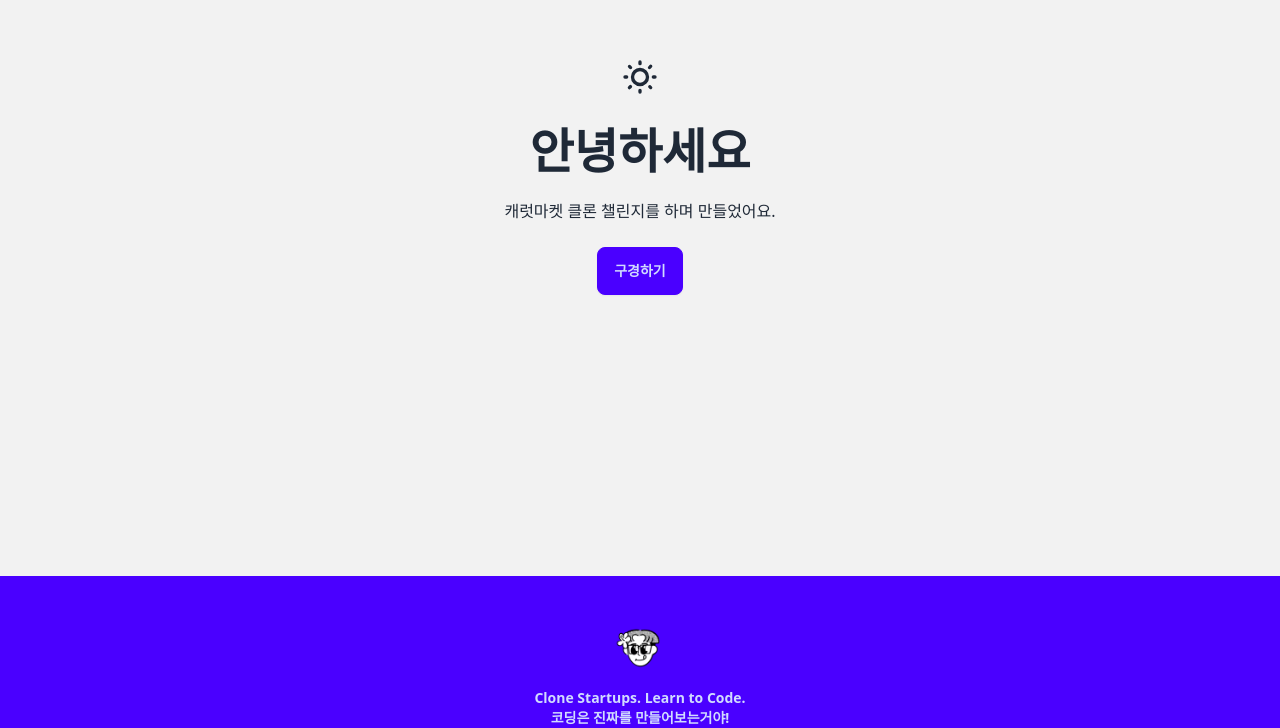
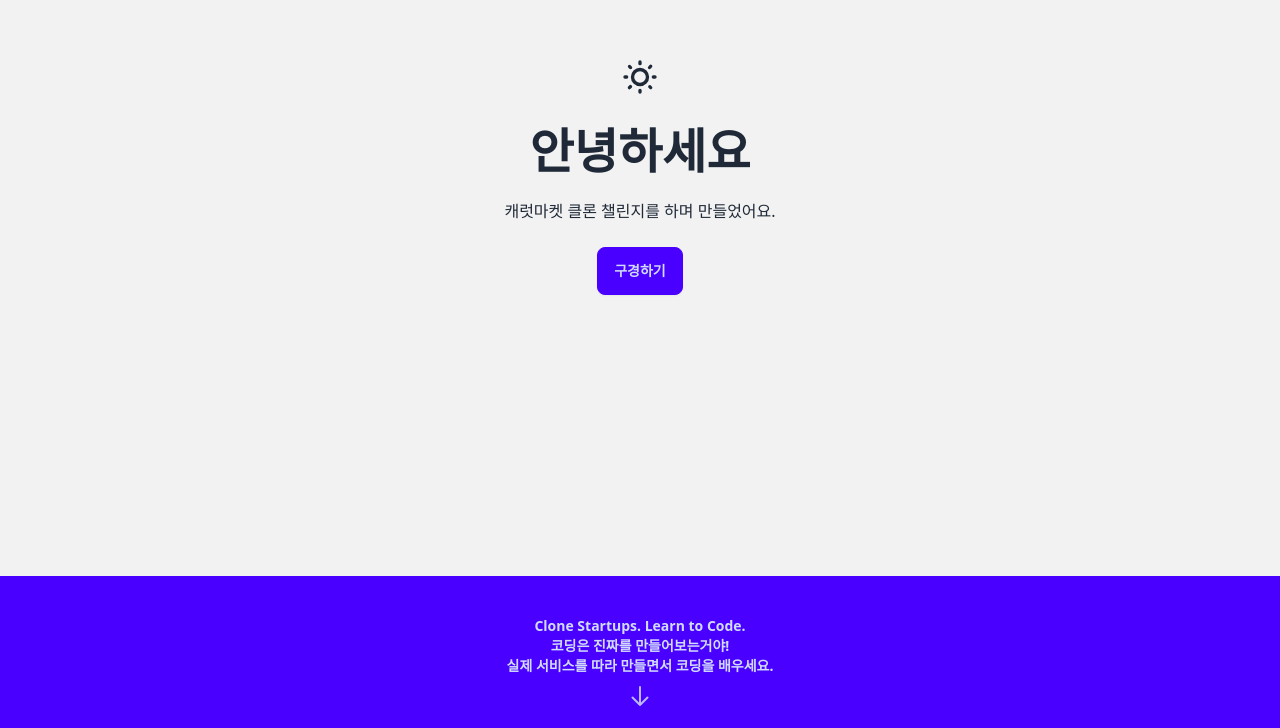
Before and after one commit to j-s-leee/form-action-nextjs, a Next.js app: page / in a window 1280 px wide. Shown: the part 224-952 px from the top of the page. Built offline with nearby package versions, Linux system fonts and the light colour scheme.

Commit message:
fix: remove logo from footer

```diff
--- a/components/footer.tsx
+++ b/components/footer.tsx
@@ -5,7 +5,6 @@ export default function Footer() {
   return (
     <footer className="footer footer-horizontal footer-center bg-primary text-primary-content p-10">
       <aside>
-        <img src="/pangin.png" alt="Logo" className="size-16" />
         <p className="font-bold">
           Clone Startups. Learn to Code.
           <br />
```
